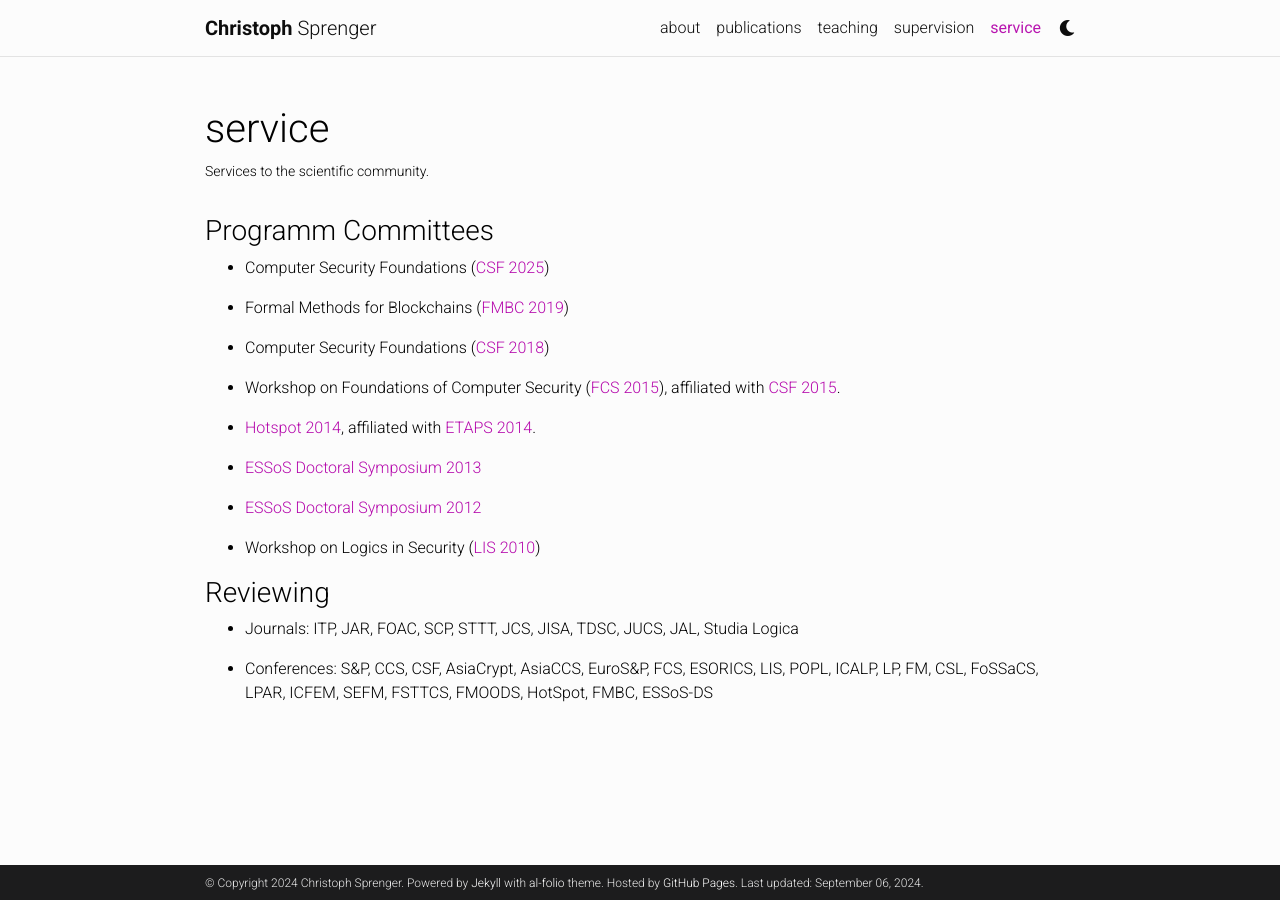
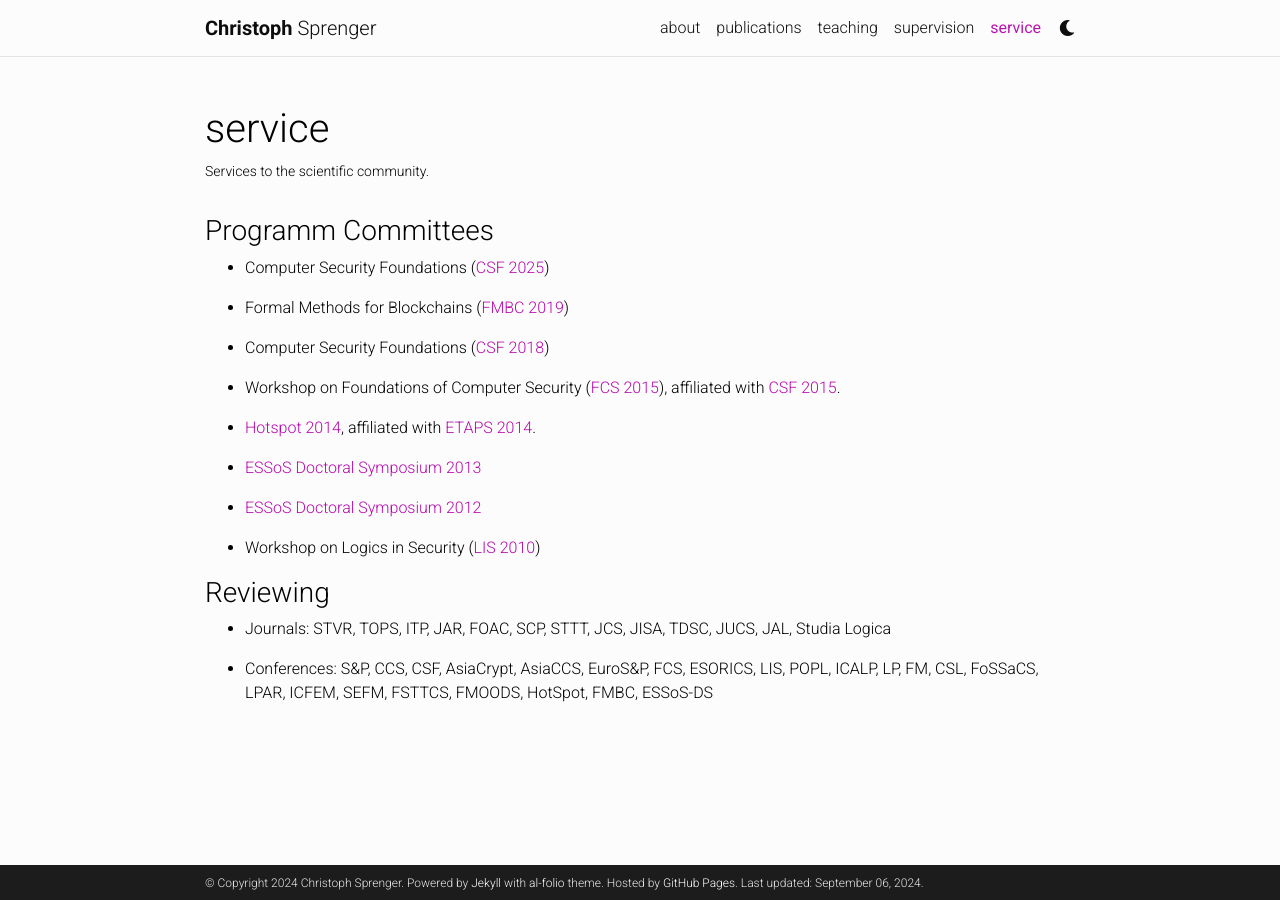
Before and after one commit to ch-sprenger/ch-sprenger.github.io, a Jekyll site: the page built from _pages/service.md, in a window 1280 px wide. Built offline with Jekyll 4.4.1, drawn with Linux system fonts in a browser that asks for light colours; comment, search, counter and statistics services are not loaded; a style sheet for code colours, icons or effects is not loaded.

Commit message:
Update service.md
added reviewed journals

```diff
--- a/_pages/service.md
+++ b/_pages/service.md
@@ -28,6 +28,6 @@ nav_order: 5
 
 ### Reviewing
 
-- Journals: ITP, JAR, FOAC, SCP, STTT, JCS, JISA, TDSC, JUCS, JAL, Studia Logica
+- Journals: STVR, TOPS, ITP, JAR, FOAC, SCP, STTT, JCS, JISA, TDSC, JUCS, JAL, Studia Logica
 
 - Conferences: S&P, CCS, CSF, AsiaCrypt, AsiaCCS, EuroS&P, FCS, ESORICS, LIS, POPL, ICALP, LP, FM, CSL, FoSSaCS, LPAR, ICFEM, SEFM, FSTTCS, FMOODS, HotSpot, FMBC, ESSoS-DS
```
